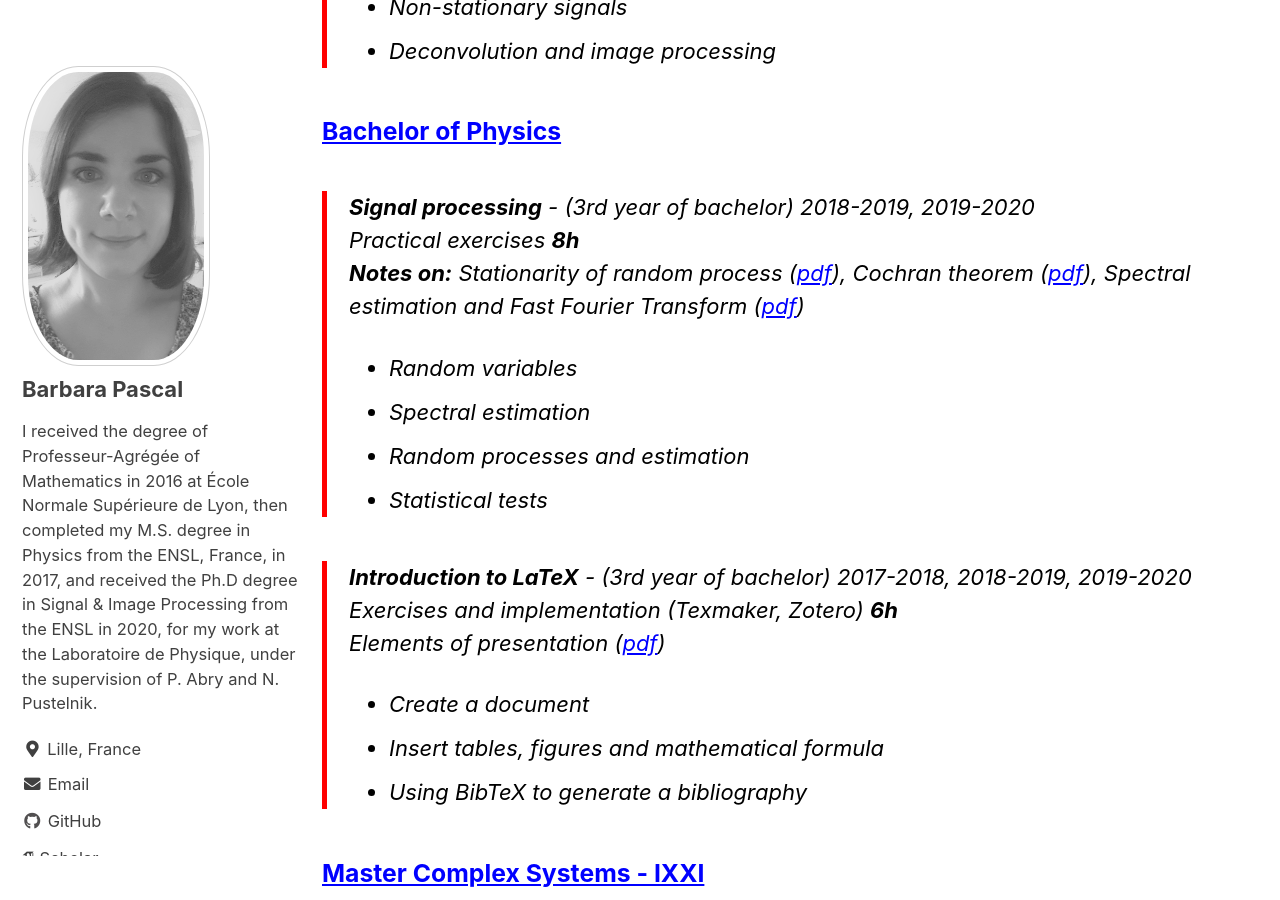
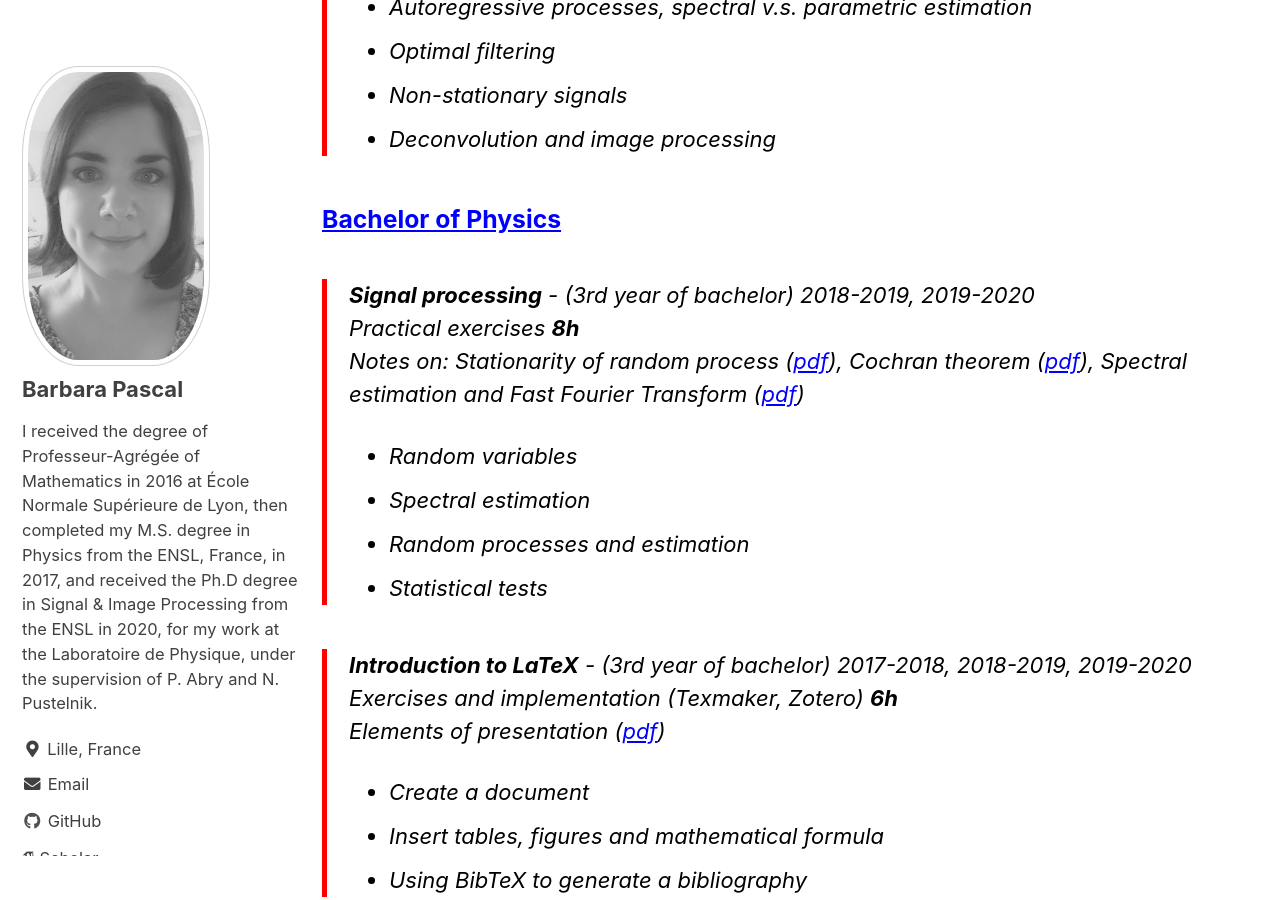
Before and after one commit to bpascal-fr/bpascal-fr.github.io, a Jekyll site: the page built from _pages/teaching.md, in a window 1280 px wide and 900 px high, scrolled down 2010 px. Built offline with Jekyll 4.4.1, drawn with Linux system fonts in a browser that asks for light colours; cached includes are drawn as plain includes; nearby versions of some CDN libraries; some web fonts are replaced; some of the changed text lies outside the part shown.

Commit message:
update PhD

```diff
--- a/_pages/teaching.md
+++ b/_pages/teaching.md
@@ -55,7 +57,7 @@ Practical and numerical implementation (Matlab) **8h**
 
 > **Signal processing** - (3rd year of bachelor) *2018-2019, 2019-2020*
 Practical exercises **8h**
-**Notes on:** Stationarity of random process ([pdf](../assets/pdfs/stationnaire.pdf)), Cochran theorem ([pdf](../assets/pdfs/thm_cochran.pdf)), Spectral estimation and Fast Fourier Transform ([pdf](../assets/pdfs/fft_exam.pdf))
+Notes on: Stationarity of random process ([pdf](../assets/pdfs/stationnaire.pdf)), Cochran theorem ([pdf](../assets/pdfs/thm_cochran.pdf)), Spectral estimation and Fast Fourier Transform ([pdf](../assets/pdfs/fft_exam.pdf))
 * Random variables
 * Spectral estimation
 * Random processes and estimation
```
Also changed, not shown: other parts of _pages/teaching.md (+2 -0 lines), 2 other files.
